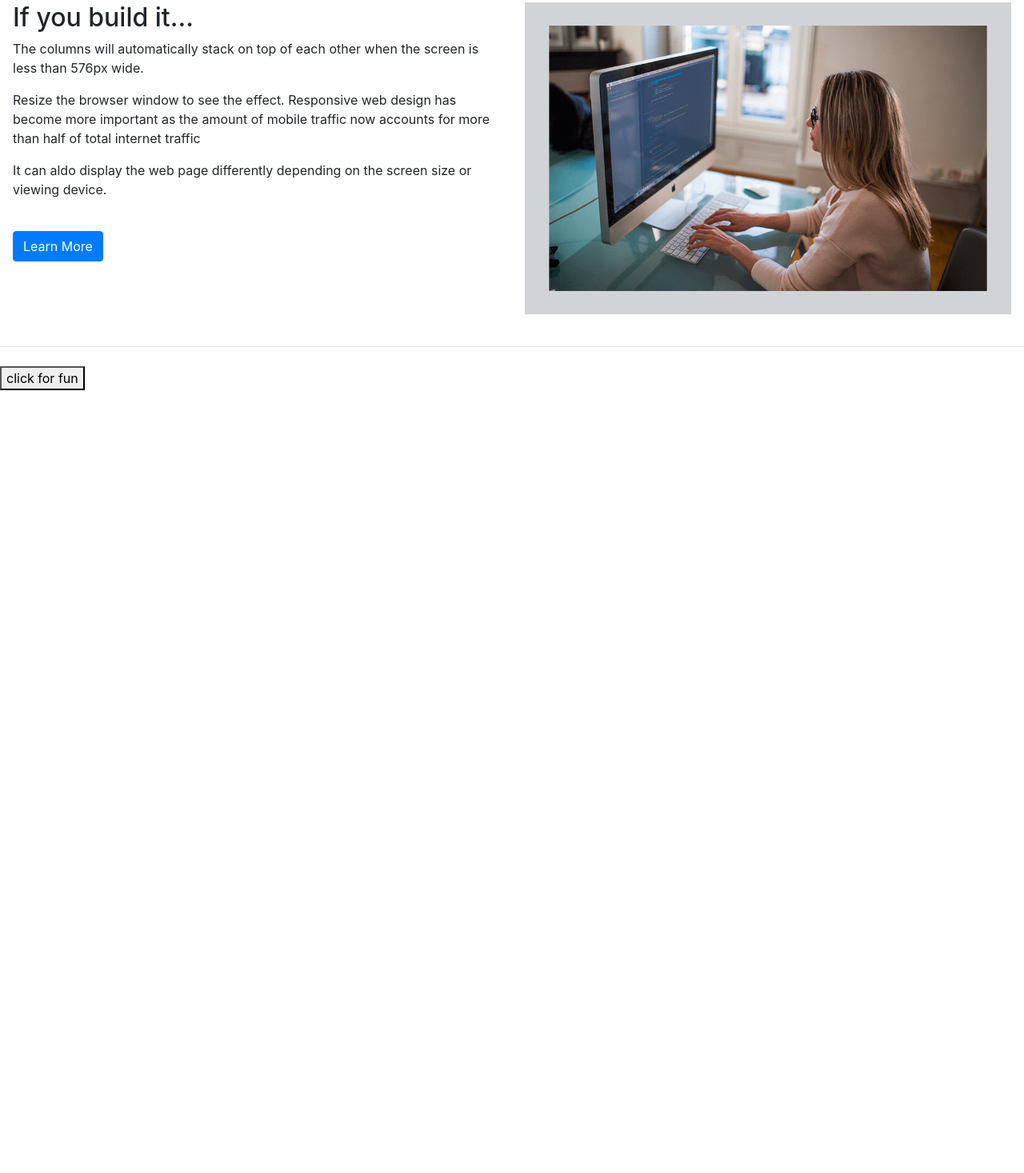
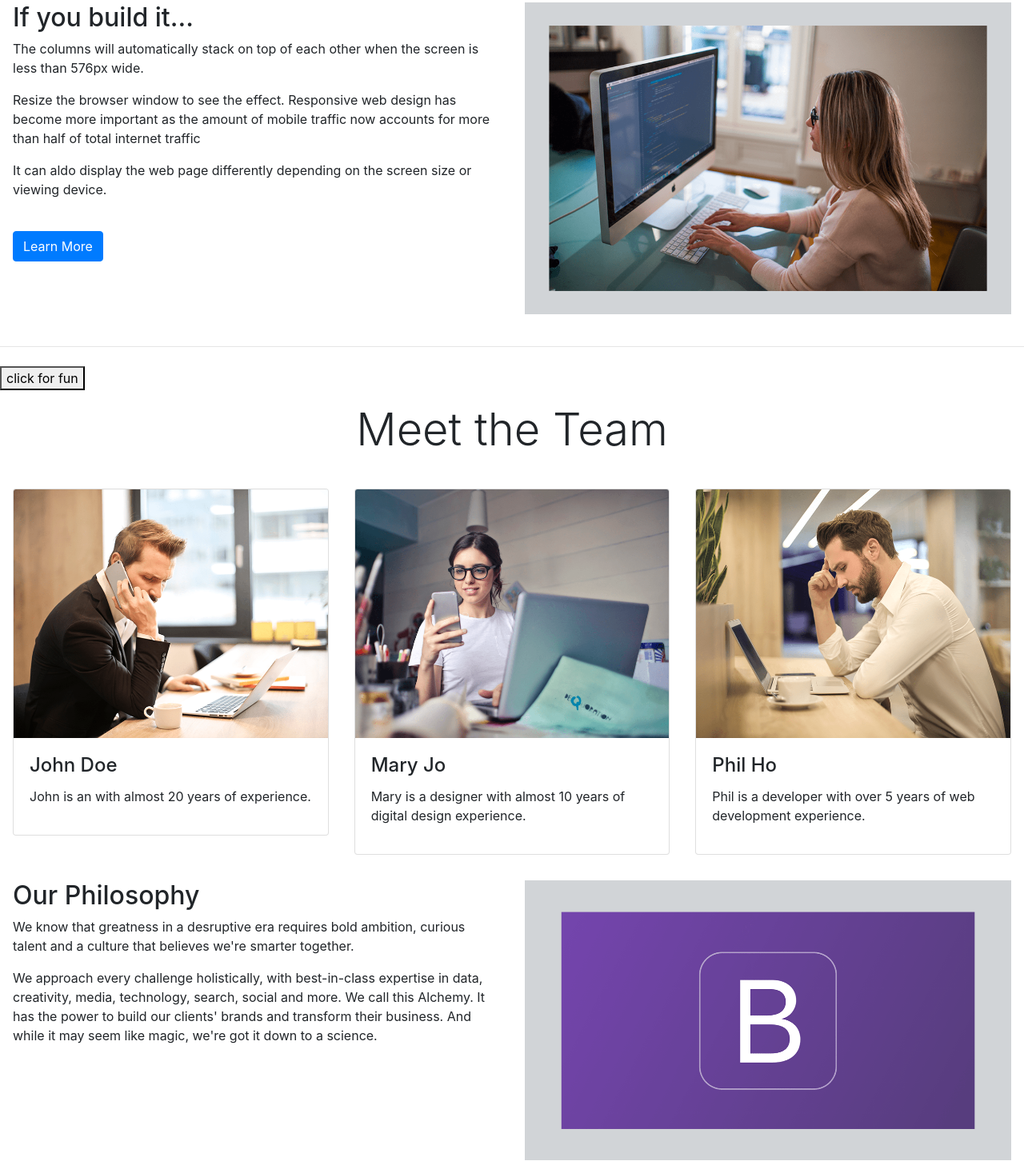
Before and after one commit to JoseCorreia/courses-and-tutorials, a plain HTML site: page Web Dev/Responsive Bootstrap Website Start to Finish with Bootstrap 4, HTML5 & CSS3/index.html in a window 1280 px wide. Shown: the part 1367-2834 px from the top of the page at 80% size. Before the commit the page ends 1855 px from the top, so only its background shows below. Drawn offline with nearby package versions, Linux system fonts and the light colour scheme.

Commit message:
Completed Meet the team, cards and second two column section in Responsive Bootstrap 4 website tutorial

```diff
--- a/Web Dev/Responsive Bootstrap Website Start to Finish with Bootstrap 4, HTML5 & CSS3/index.html
+++ b/Web Dev/Responsive Bootstrap Website Start to Finish with Bootstrap 4, HTML5 & CSS3/index.html
@@ -168,13 +168,66 @@
 </div>
 
 	<!--- Meet the team -->
-
+<div class="container-fluid padding">
+	<div class="row welcome text-center">
+		<div class="col-12">
+			<h1 class="display-4">Meet the Team</h1>
+		</div>
+		<hr>
+	</div>
+</div>
 
 	<!--- Cards -->
-
+<div class="container-fluid padding">
+	<div class="row padding">
+		<div class="col-md-4">
+			<div class="card">
+				<img src="/img/team1.png" class="card-img-top">
+				<div class="card-body">
+					<h4 class="card-title">John Doe</h4>
+					<p>John is an with almost 20 years of experience.</p>
+				</div>
+			</div>
+		</div>
+		<div class="col-md-4">
+			<div class="card">
+				<img src="/img/team2.png" class="card-img-top">
+				<div class="card-body">
+					<h4 class="card-title">Mary Jo</h4>
+					<p>Mary is a designer with almost 10 years of digital design experience.</p>
+				</div>
+			</div>
+		</div>
+		<div class="col-md-4">
+			<div class="card">
+				<img src="/img/team3.png" class="card-img-top">
+				<div class="card-body">
+					<h4 class="card-title">Phil Ho</h4>
+					<p>Phil is a developer with over 5 years of web development experience.</p>
+				</div>
+			</div>
+		</div>
+	</div>
+</div>
 
 	<!--- Two Column Section -->
-
+	<div class="container-fluid padding">
+		<div class="row padding">
+			<div class="col-lg-6">
+				<h2>Our Philosophy</h2>
+				<p>We know that greatness in a desruptive era requires bold ambition,
+					curious talent and a culture that believes we're smarter together.</p>
+				<p>We approach every challenge holistically, with best-in-class expertise in data, creativity, media, technology, search, social and more.
+					We call this Alchemy. It has the power to build our clients' brands and transform their business.
+					And while it may seem like magic, we're got it down to a science.
+				</p>
+				<br>
+			</div>
+			<div class="col-lg-6">
+				<img src="/img/bootstrap2.png" class="img-fluid">
+			</div>
+		</div>
+	</div>
 
 	<!--- Connect -->
 
```
